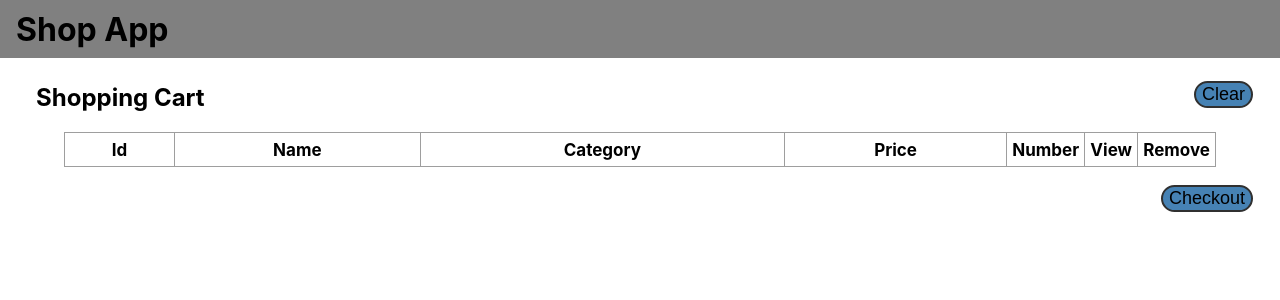
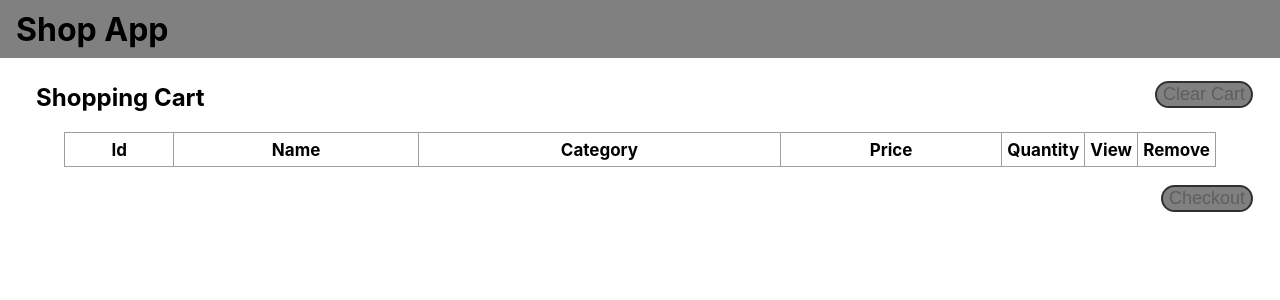
Before and after one commit to BogdiB/shop-app-wt, a React (Create React App) app in the folder shop-app-fe/: page /shopping-cart in a window 1280 px wide. Shown: the top 300 px of the page. Built offline with nearby package versions, Linux system fonts and the light colour scheme.

Commit message:
made checkout modal and fixed buttons

```diff
--- /dev/null
+++ b/shop-app-fe/src/css/checkout.module.css
@@ -0,0 +1,29 @@
+.none {
+    display: none;
+}
+
+.modalBackground {
+    position: fixed;
+    z-index: 1;
+    left: 0;
+    top: 0;
+    width: 100%;
+    height: 100%;
+    /* Fallback color */
+    background-color: rgb(167, 167, 167);
+    background-color: rgba(0,0,0,0.4);
+}
+
+.modal {
+    background-color: #fefefe;
+    margin: 15% auto;
+    padding: 20px;
+    border: 1px solid #888;
+    width: 45%;
+    overflow: auto;
+    /* min-height: 30%; */
+}
+
+.modalContent {
+    text-align: center;
+}
--- a/shop-app-fe/src/css/header.module.css
+++ b/shop-app-fe/src/css/header.module.css
@@ -14,16 +14,3 @@
     margin-left: auto;
     padding: 0em 0.8em; /* vertical, horizontal */
 }
-
-button {
-    font-size: 18px;
-    border-radius: 1em;
-    border-style:solid;
-    border-color: rgb(48, 48, 48);
-    background-color: steelblue;
-    cursor: pointer;
-}
-
-button:hover {
-    background-color: rgb(54, 120, 174);
-}
--- a/shop-app-fe/src/css/shoppingcart.module.css
+++ b/shop-app-fe/src/css/shoppingcart.module.css
@@ -6,11 +6,6 @@
         margin-left: auto;
         margin-right: 1.5em; /* same as headerText from src/index.css */
         font-size: 18px;
-        border-radius: 1em;
-        border-style:solid;
-        border-color: rgb(48, 48, 48);
-        background-color: steelblue;
-        cursor: pointer;
     }
 }
 
@@ -25,9 +20,11 @@
 .checkout {
     display: flex;
 
-    a {
-        font-size: 18px; /* without this it's not properly aligned */
-        padding: 1em 0em;
+    button {
+        /* if you have a "Link to" encompasing the button, you need to put the "a" selector, in this case, without the right font size it won't be properly aligned */
+        font-size: 18px;
+        /* padding: 1em 0em; */
+        margin: 1em 0em;
         margin-left: auto;
         margin-right: 1.5em;
     }
--- a/shop-app-fe/src/global/api.ts
+++ b/shop-app-fe/src/global/api.ts
@@ -1,6 +1,7 @@
 import { UUID } from "crypto";
+import { apiURL } from "./variables";
 import ProductType from "../types/ProductType";
-import { apiURL } from "./variables";
+import OrderType from "../types/OrderType";
 
 async function getProductList() : Promise<ProductType[]> {
     let response : Response = await fetch(apiURL + "/products", {method: "GET"});
@@ -18,5 +19,26 @@ async function getProduct(id: UUID): Promise<ProductType> {
     return product;
 }
 
+function sendOrder(prodId: UUID, numberOfProducts: number, country: string, city: string, county: string, street: string): void {
+    const time: string = new Date().toLocaleString(undefined, {
+        hourCycle: "h23",
+        year: "2-digit",
+        month: "2-digit",
+        day: "2-digit",
+        hour: "2-digit",
+        minute: "2-digit",
+        second: "2-digit"
+      });
+      console.log(time);
+    const order: OrderType = {
+        productToQuantityMap: {productId: prodId, quantity: numberOfProducts},
+        createdAt: time,
+        country: country,
+        city: city,
+        county: county,
+        street: street
+    };
+}
+
 export default getProductList;
-export {getProduct};
+export {getProduct, sendOrder};
--- a/shop-app-fe/src/index.css
+++ b/shop-app-fe/src/index.css
@@ -13,3 +13,26 @@ body {
   padding-left: 1.5em;
   padding-right: 1.5em;
 }
+
+button {
+  font-size: 18px;
+  border-radius: 1em;
+  border-style: solid;
+  border-color: rgb(48, 48, 48);
+  background-color: steelblue;
+  cursor: pointer;
+}
+
+button:hover {
+  background-color: rgb(54, 120, 174);
+}
+
+button:disabled:hover {
+  background-color: rgb(111, 111, 111);
+  cursor: not-allowed;
+}
+
+button:disabled {
+  background-color: grey;
+  cursor: not-allowed;
+}
--- a/shop-app-fe/src/index.tsx
+++ b/shop-app-fe/src/index.tsx
@@ -6,6 +6,7 @@ import Header from './pages/Header.tsx';
 import ProductList from './pages/ProductList.tsx';
 import Products from './pages/Products.tsx';
 import ShoppingCart from './pages/ShoppingCart.tsx';
+import Checkout from './pages/Checkout.tsx';
 import NoPage from './pages/NoPage.tsx';
 
 const appBase = (
@@ -16,6 +17,7 @@ const appBase = (
         <Route index element={<ProductList />} />
         <Route path="products/*" element={<Products />} />
         <Route path="shopping-cart" element={<ShoppingCart />} />
+        <Route path="checkout" element={<Checkout />} />
         <Route path="*" element={<NoPage />} />
       </Route>
     </Routes>
--- /dev/null
+++ b/shop-app-fe/src/pages/Checkout.tsx
@@ -0,0 +1,27 @@
+import { sendOrder } from "../global/api";
+import styles from "../css/checkout.module.css";
+import { useState } from "react";
+
+function Checkout() {
+    const [display, setDisplay] = useState(false);
+    const [formDone, setFormDone] = useState(false);
+
+    return (
+    <>
+        <button disabled={!formDone} onClick={() => setDisplay(!display)}>Order</button>
+        <div className={styles.modalBackground + " " + (!display && styles.none)}>
+            <div className={styles.modal}>
+                <div className={styles.modalContent}>
+                    <br />
+                    <p>Thank you for your purchase!</p>
+                    <br />
+                    <p>Returning you to the home page...</p>
+                    <br />
+                </div>
+            </div>
+        </div>
+    </>
+    );
+}
+
+export default Checkout;
--- a/shop-app-fe/src/pages/ShoppingCart.tsx
+++ b/shop-app-fe/src/pages/ShoppingCart.tsx
@@ -1,6 +1,5 @@
-import { useEffect, useState } from "react";
-import { Link, useNavigate } from "react-router-dom";
-import { UUID } from "crypto";
+import { useState } from "react";
+import { useNavigate } from "react-router-dom";
 import { clearCart, getAllFromCart, removeFromCart } from "../global/storage";
 import ShoppingCartType from "../types/ShoppingCartType";
 import styles from "../css/productlist_and_cart.module.css";
@@ -11,12 +10,12 @@ function ShoppingCart() {
     let [productList, setProductList] = useState(getAllFromCart());
 
     function removeFromShoppingCart(product: ShoppingCartType) {
-        // console.log("Removed: " + id);
         removeFromCart(product);
-        setProductList(productList?.filter((prod) => {
-            return prod.product.productID !== product.product.productID;
-        }) || null);
-        // console.log(productList);
+        let newProductList = productList?.filter((prod) => prod.product.productID !== product.product.productID) || null;
+        if (newProductList?.length === 0) {
+            newProductList = null;
+        }
+        setProductList(newProductList);
     }
 
     function clearShoppingCart() {
@@ -24,15 +23,11 @@ function ShoppingCart() {
         setProductList(null);
     }
 
-    function goTo(id: UUID): void {
-        navigate("/products/" + id);
-    }
-
     return (
         <>
             <div className={cartStyles.topSide}>
                 <h2 className="headText">Shopping Cart</h2>
-                <button onClick={clearShoppingCart}>Clear</button>
+                <button disabled={productList === null} onClick={clearShoppingCart} title="Clear your shopping cart.">Clear Cart</button>
             </div>
             <table className={styles.table + " " + cartStyles.cartTable}>
                 <thead>
@@ -41,7 +36,7 @@ function ShoppingCart() {
                         <th>Name</th>
                         <th>Category</th>
                         <th>Price</th>
-                        <th>Number</th>
+                        <th>Quantity</th>
                         <th title="View product.">View</th>
                         <th title="Remove all from cart.">Remove</th>
 
@@ -58,7 +53,7 @@ function ShoppingCart() {
                             <td>{product.numberOfProducts}</td>
 
                             {/* I'm not using <Link> for UI/UX reasons */}
-                            <td onClick={() => goTo(product.product.productID)} title={"View \"" + product.product.productName + "\"."}>&gt;</td>
+                            <td onClick={() => navigate("/products/" + product.product.productID)} title={"View \"" + product.product.productName + "\"."}>&gt;</td>
                             <td onClick={() => removeFromShoppingCart(product)} title={"Remove \"" + product.product.productName + "\" from cart."}>-</td>
                         </tr>
                     ))
@@ -66,7 +61,7 @@ function ShoppingCart() {
                 </tbody>
             </table>
             <div className={cartStyles.checkout}>
-                <Link to="/checkout"><button>Checkout</button></Link>
+                <button disabled={productList === null} onClick={() => navigate("/checkout")}>Checkout</button>
             </div>
         </>
         );
--- /dev/null
+++ b/shop-app-fe/src/types/OrderType.ts
@@ -0,0 +1,10 @@
+import { UUID } from "crypto";
+
+export default interface OrderType {
+    productToQuantityMap: {productId: UUID, quantity: number},
+    createdAt: string,
+    country: string,
+    city: string,
+    county: string,
+    street: string
+}
```
